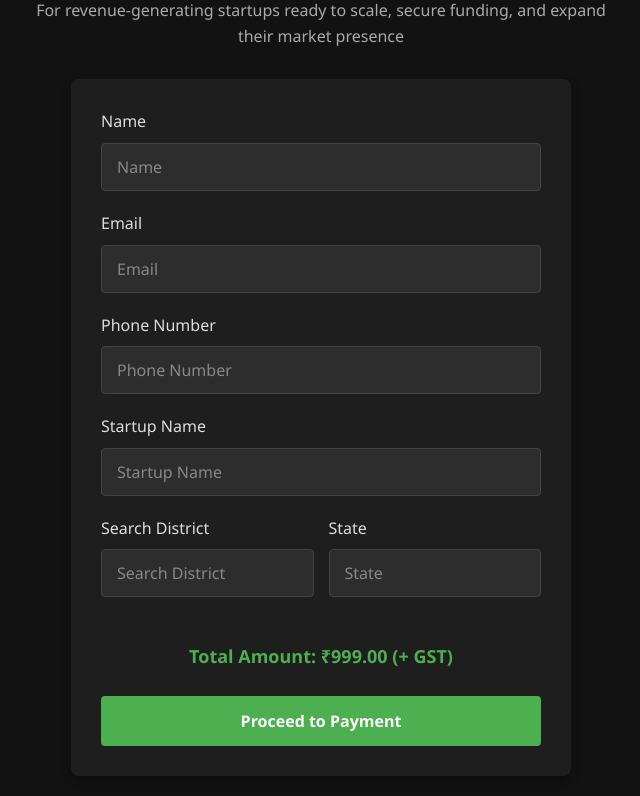
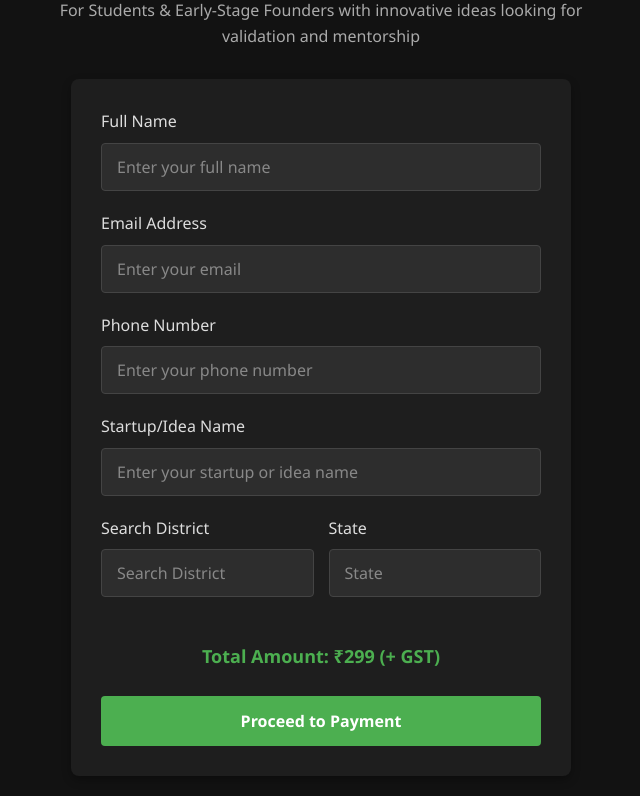
Before and after one commit to CONNEXGROW/gwak, a plain HTML site: page index.html in a window 1280 px wide. Shown: the part 103-899 px from the top of the page, without its empty margins (319-959 px from the left). Drawn offline with Linux system fonts and the light colour scheme.

Commit message:
Update index.html

```diff
--- a/index.html
+++ b/index.html
@@ -1,10 +1,12 @@
-<!DOCTYPE
-html >
-  <html lang="en">
+<!DOCTYPE html>
+<html lang="en">
 <head>
     <meta charset="UTF-8">
     <meta name="viewport" content="width=device-width, initial-scale=1.0">
-    <title>Post-Revenue Stage Payment Form</title>
+    <title>Ideation Stage - Payment Form</title>
+
+
+    </script>
     <style>
         * {
             margin: 0;
@@ -193,28 +195,32 @@ html >
 </head>
 <body>
     <div class="header">
-        <h1>Post-Revenue Stage</h1>
-        <p>For revenue-generating startups ready to scale, secure funding, and expand their market presence</p>
+        <h1>Ideation Stage</h1>
+        <p>For Students & Early-Stage Founders with innovative ideas looking for validation and mentorship</p>
     </div>
 
     <div class="form-container">
         <form id="paymentForm">
             <div class="form-group">
-                <label for="name">Name</label>
-                <input type="text" id="name" name="name" class="form-control" placeholder="Name" required>
+                <label for="name">Full Name</label>
+                <input type="text" id="name" name="name" class="form-control" placeholder="Enter your full name" required>
             </div>
+
             <div class="form-group">
-                <label for="email">Email</label>
-                <input type="email" id="email" name="email" class="form-control" placeholder="Email" required>
+                <label for="email">Email Address</label>
+                <input type="email" id="email" name="email" class="form-control" placeholder="Enter your email" required>
             </div>
+
             <div class="form-group">
                 <label for="phone">Phone Number</label>
-                <input type="tel" id="phone" name="phone" class="form-control" placeholder="Phone Number" required>
+                <input type="tel" id="phone" name="phone" class="form-control" placeholder="Enter your phone number" required>
             </div>
+
             <div class="form-group">
-                <label for="startup">Startup Name</label>
-                <input type="text" id="startup" name="startup" class="form-control" placeholder="Startup Name" required>
+                <label for="startup">Startup/Idea Name</label>
+                <input type="text" id="startup" name="startup" class="form-control" placeholder="Enter your startup or idea name" required>
             </div>
+
             <div class="grid">
                 <div class="form-group">
                     <label for="districtSearch">Search District</label>
@@ -226,16 +232,19 @@ html >
                         <option value="">Select District</option>
                     </select>
                 </div>
+
                 <div class="form-group">
                     <label for="state">State</label>
                     <input type="text" id="state" name="state" class="form-control" placeholder="State" readonly>
                 </div>
             </div>
-            <input type="hidden" id="stage" name="stage" value="3">
-            <div id="amountDisplay">Total Amount: ₹999.00 (+ GST)</div>
+
+            <div id="amountDisplay">Total Amount: ₹299 (+ GST)</div>
+
             <button type="submit" id="submitButton" class="btn-primary">Proceed to Payment</button>
         </form>
-        <div id="loadingIndicator" class="loading-indicator">
+
+        <div class="loading-indicator" id="loadingIndicator">
             <div class="spinner"></div>
             <p>Processing payment...</p>
         </div>
@@ -395,7 +404,7 @@ html >
             loadingIndicator.style.display = 'block';
 
             const formData = new FormData(form);
-            const amount = 120000;
+            const amount = 36000; // ₹299 in paise
 
             try {
                 const response = await fetch("https://four00k.onrender.com/create-order", {
@@ -406,7 +415,7 @@ html >
                         email: formData.get('email'),
                         phone: formData.get('phone'),
                         startup: formData.get('startup'),
-                        district: formData.get('district'),
+                        district: formData.get('district').split(',')[0],
                         state: formData.get('state'),
                         amount: amount
                     })
@@ -419,7 +428,7 @@ html >
                     key: "",
                     amount: amount,
                     currency: "INR",
-                    name: "Post-Revenue Stage",
+                    name: "Ideation Stage",
                     description: "Registration Payment",
                     order_id: data.orderId,
                     handler: async function(response) {
```
